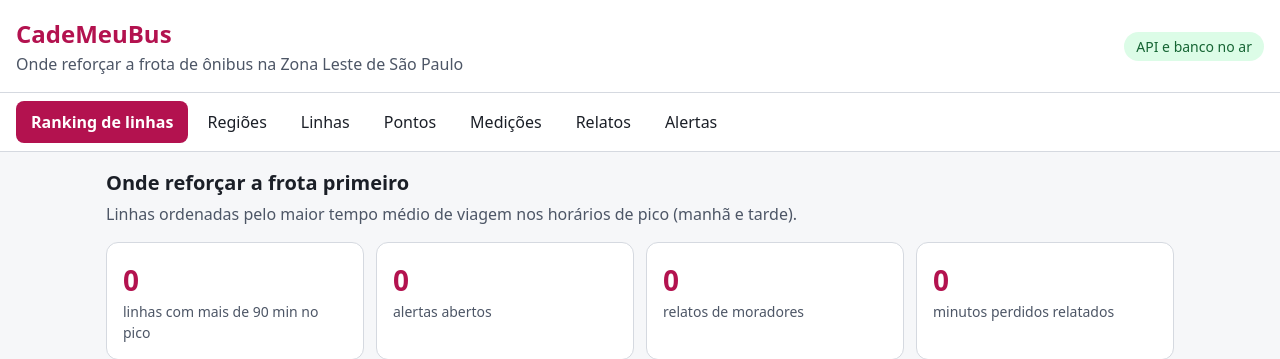
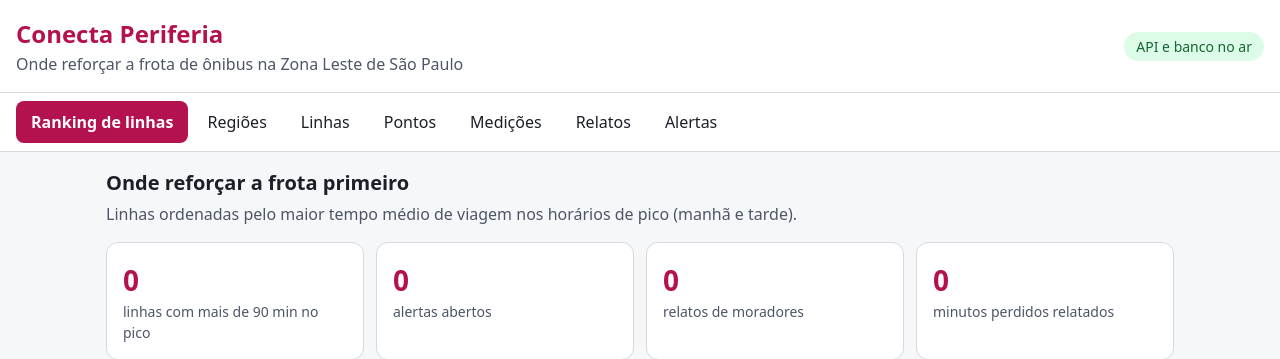
Before and after one commit to GS-2026-1espg/cg-java-2026, a Spring Boot app: page / in a window 1280 px wide. Shown: the top 359 px of the page. Run offline with Spring Boot 4, Linux system fonts and the light colour scheme; data that the repository does not hold is empty; database files in the repository are not loaded.

Commit message:
Atualizei o index

```diff
--- a/citizentech-api/src/main/resources/static/index.html
+++ b/citizentech-api/src/main/resources/static/index.html
@@ -3,13 +3,13 @@
 <head>
   <meta charset="UTF-8">
   <meta name="viewport" content="width=device-width, initial-scale=1">
-  <title>CadeMeuBus - Mobilidade na Zona Leste</title>
+  <title>Conecta Periferia - Mobilidade na Zona Leste</title>
   <link rel="stylesheet" href="style.css">
 </head>
 <body>
   <header class="topo">
     <div class="marca">
-      <h1>CadeMeuBus</h1>
+      <h1>Conecta Periferia</h1>
       <p>Onde reforçar a frota de ônibus na Zona Leste de São Paulo</p>
     </div>
     <span id="status-api" class="status" role="status">Verificando API...</span>
```
Also changed, not shown: citizentech-api/README.md, 2 other files.
